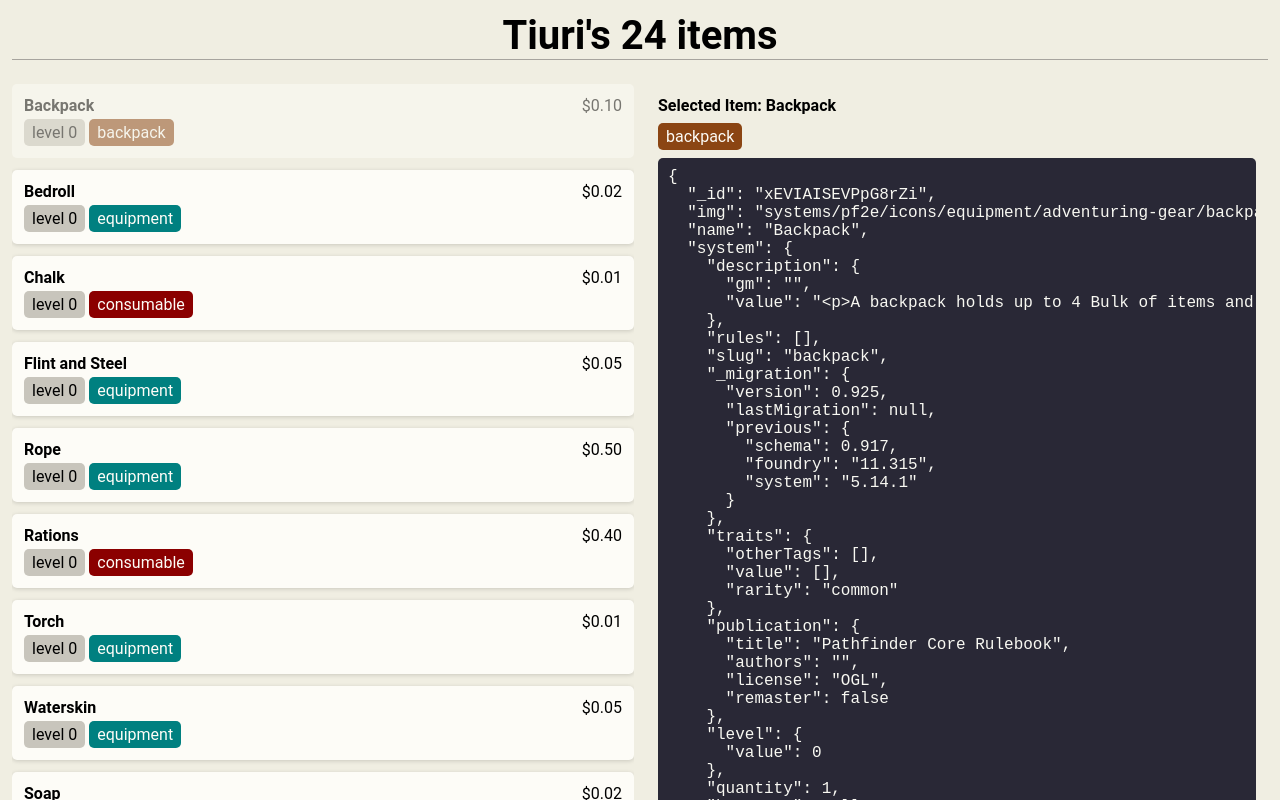
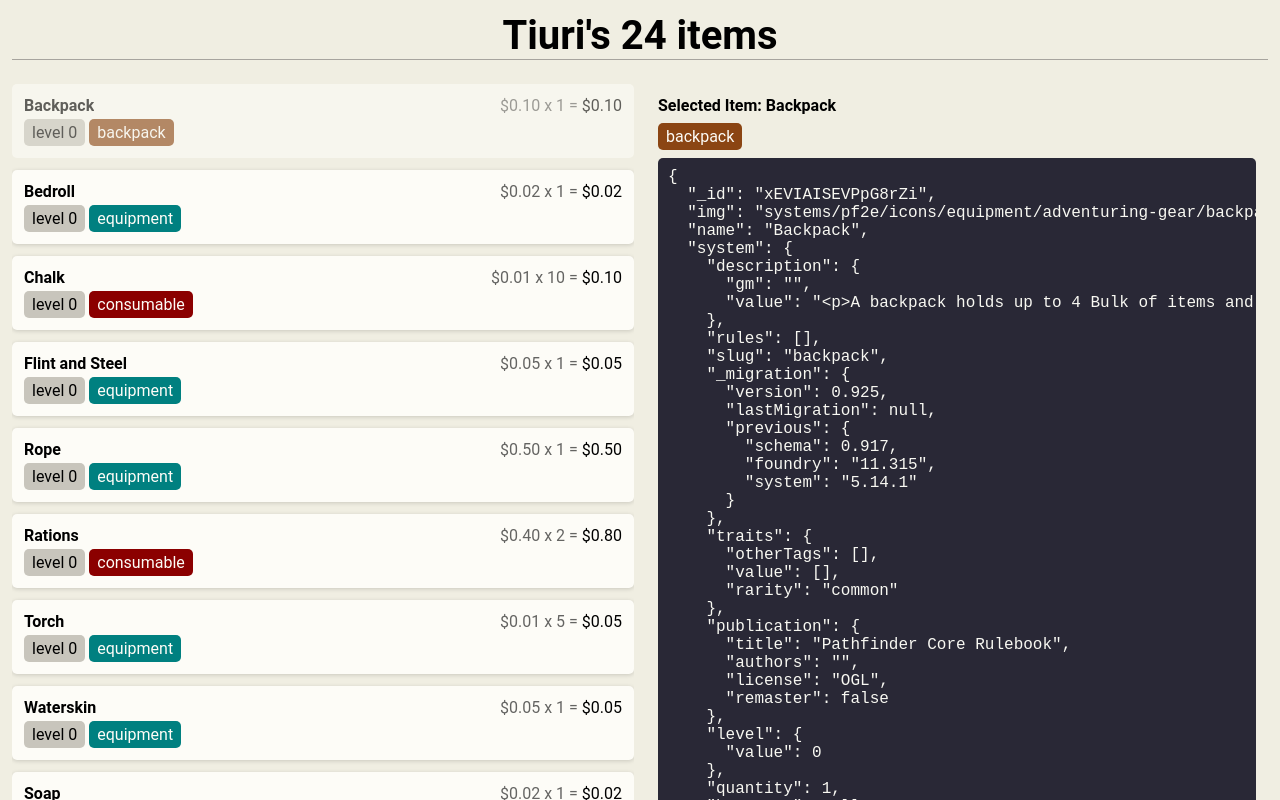
Before and after one commit to olinkirkland/foundry-item-collab, a Vue app: page / in a window 1280 px wide. Built offline with nearby package versions, Linux system fonts and the light colour scheme.

Commit message:
Price/quantity update

```diff
--- a/src/App.vue
+++ b/src/App.vue
@@ -81,7 +81,7 @@ header {
         cursor: pointer;
         &.selected {
           box-shadow: none;
-          opacity: 0.5;
+          opacity: 0.6;
           pointer-events: none;
         }
       }
--- a/src/assets/scss/styles.scss
+++ b/src/assets/scss/styles.scss
@@ -178,3 +178,7 @@ button.close {
   flex-wrap: wrap;
   gap: 0.4rem;
 }
+
+.muted {
+  opacity: 0.6;
+}
--- a/src/components/ItemCard.vue
+++ b/src/components/ItemCard.vue
@@ -2,7 +2,11 @@
   <div class="item-card">
     <header class="item-card__header">
       <h2>{{ item.name }}</h2>
-      <p v-if="price">${{ price.toFixed(2) }}</p>
+      <p v-if="flattenedPrice" class="price">
+        <span class="muted"
+          >${{ flattenedPrice.toFixed(2) }} x {{ quantity.toFixed(0) }} = </span
+        >${{ (flattenedPrice * quantity).toFixed(2) }}
+      </p>
     </header>
     <div class="wrap-row">
       <p class="badge">level {{ item.system.level.value }}</p>
@@ -23,16 +27,20 @@ const props = defineProps({
   }
 });
 
-const price = computed(() => {
+const flattenedPrice = computed(() => {
   const itemPrice = props.item.system.price.value;
   // { pp: 0, gp: 0, sp: 0, cp: 0 }
   // Add them up where pp = 10, gp = 1, sp = 0.1, cp = 0.01
-  let total = 0;
-  if (itemPrice.pp) total += itemPrice.pp * 10;
-  if (itemPrice.gp) total += itemPrice.gp;
-  if (itemPrice.sp) total += itemPrice.sp / 10;
-  if (itemPrice.cp) total += itemPrice.cp / 100;
-  return total;
+  let flat = 0;
+  if (itemPrice.pp) flat += itemPrice.pp * 10;
+  if (itemPrice.gp) flat += itemPrice.gp;
+  if (itemPrice.sp) flat += itemPrice.sp / 10;
+  if (itemPrice.cp) flat += itemPrice.cp / 100;
+  return flat;
+});
+
+const quantity = computed(() => {
+  return props.item.system.quantity || 0;
 });
 
 if (false) console.log(props.item);
@@ -58,5 +66,10 @@ if (false) console.log(props.item);
 .item-card__header {
   display: flex;
   justify-content: space-between;
+  gap: 0.8rem;
+}
+
+.price {
+  white-space: nowrap;
 }
 </style>
```
Also changed, not shown: src/assets/css/styles.css (+1 -1 lines), 1 other file (tests, documents, lock files or other folders).
